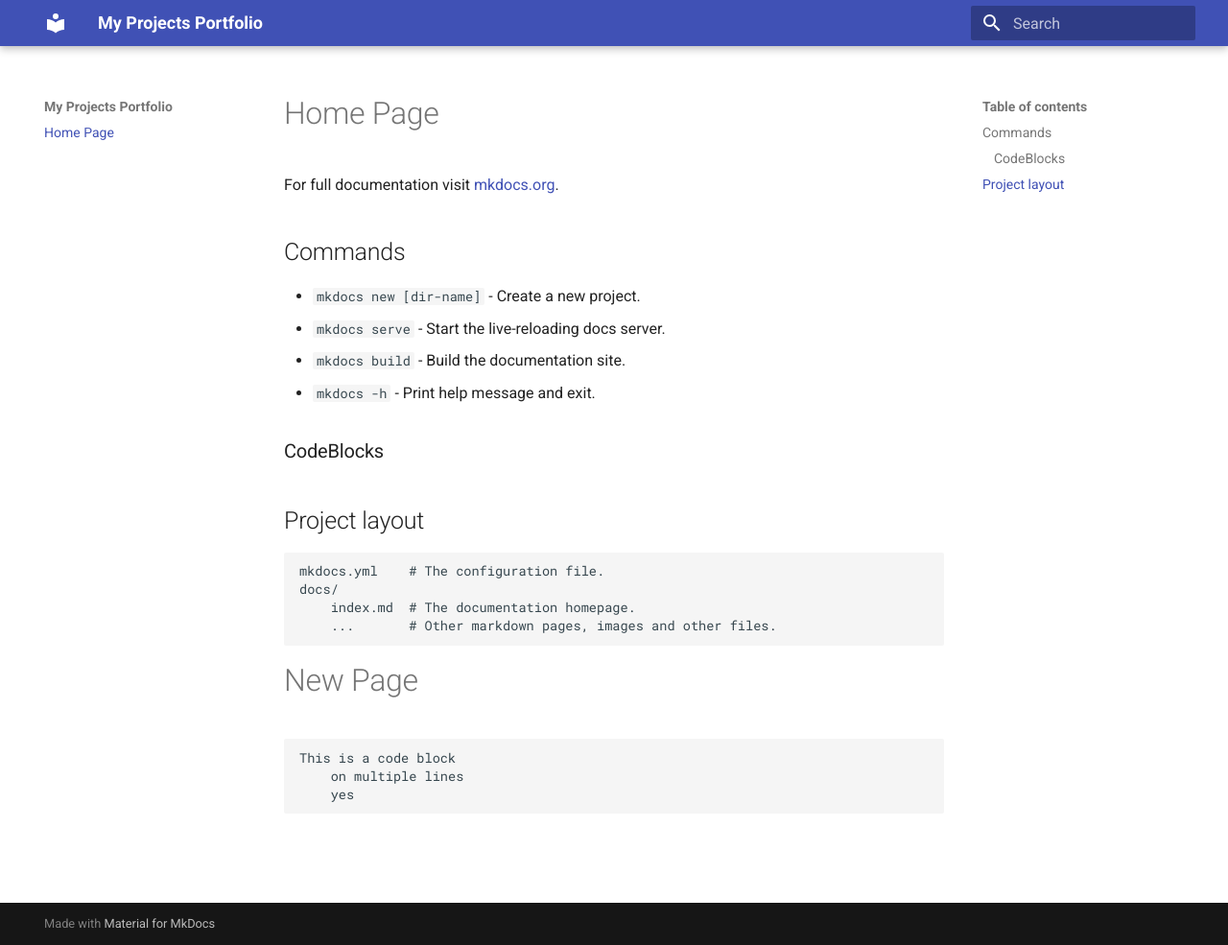
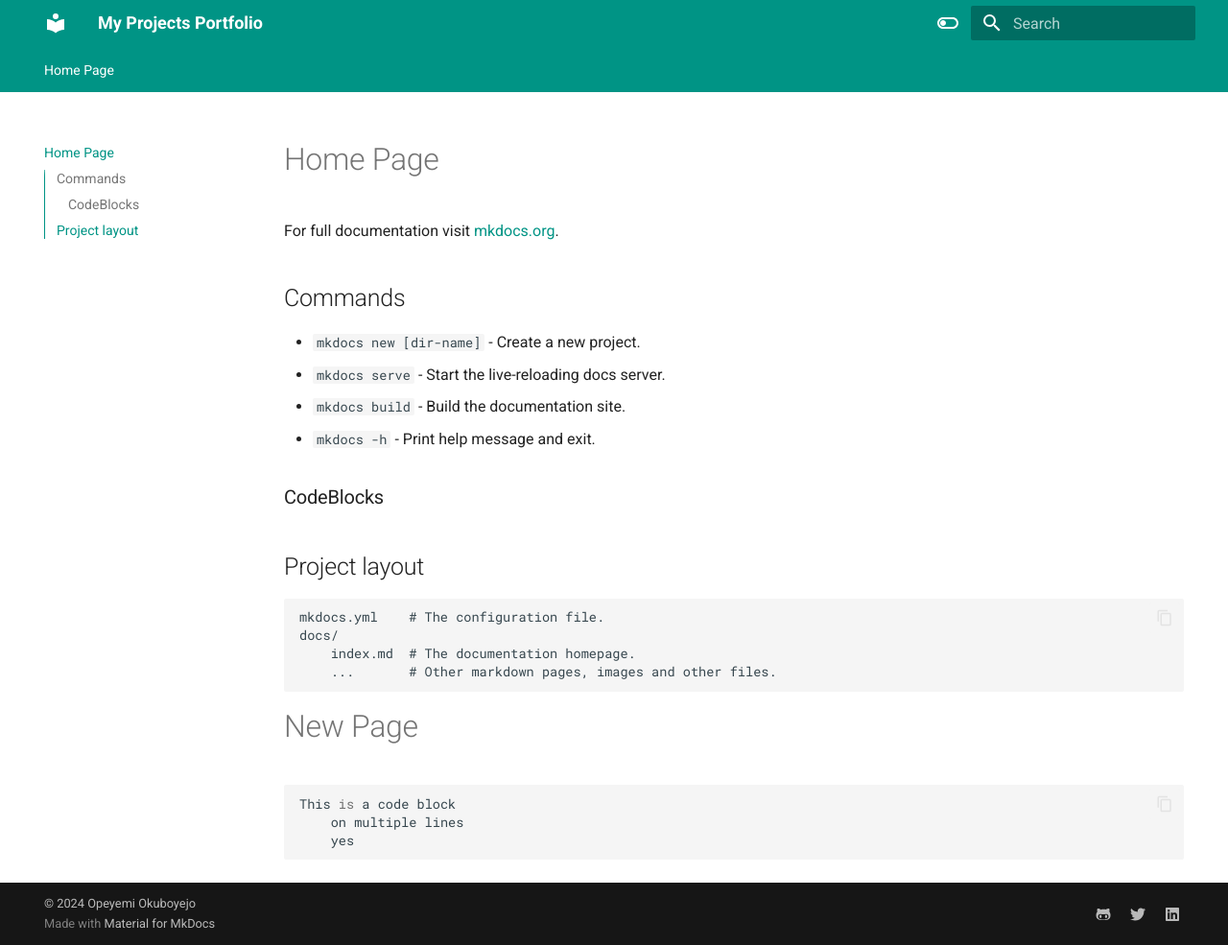
Before and after one commit to opeyemitechpro/my-projects, an MkDocs documentation site: the page built from docs/index.md, in a window 1280 px wide and 985 px high. Shown: the whole window at 96% size. Built offline with MkDocs 1.6.1 and Material for MkDocs 9.7.7, drawn with Linux system fonts in a browser that asks for light colours.

Commit message:
Update mkdocs.yml

```diff
--- a/mkdocs.yml
+++ b/mkdocs.yml
@@ -1,4 +1,62 @@
+
 site_name: My Projects Portfolio
-# site_url: https://mydomain.org/mysite
+site_url: https://opeyemitechpro.github.io/my-projects/
 theme:
   name: material
+  features:
+    - navigation.tabs
+    - navigation.sections
+    - toc.integrate
+    - navigation.top
+    - search.suggest
+    - search.highlight
+    - content.tabs.link
+    - content.code.annotation
+    - content.code.copy
+  language: en
+  palette:
+    - scheme: default
+      toggle:
+        icon: material/toggle-switch-off-outline
+        name: Switch to dark mode
+      primary: teal
+      accent: purple
+    - scheme: slate
+      toggle:
+        icon: material/toggle-switch
+        name: Switch to light mode
+      primary: teal
+      accent: lime
+
+plugins:
+  - social
+  - search
+
+extra:
+  social:
+    - icon: fontawesome/brands/github-alt
+      link: https://github.com/opeyemitechpro
+    - icon: fontawesome/brands/twitter
+      link: https://twitter.com/opeyemitechpro
+    - icon: fontawesome/brands/linkedin
+      link: https://www.linkedin.com/in/opeyemi-okuboyejo/
+
+markdown_extensions:
+  - pymdownx.highlight:
+      anchor_linenums: true
+  - pymdownx.inlinehilite
+  - pymdownx.snippets
+  - admonition
+  - pymdownx.arithmatex:
+      generic: true
+  - footnotes
+  - pymdownx.details
+  - pymdownx.superfences
+  - pymdownx.mark
+  - attr_list
+  - pymdownx.emoji:
+      emoji_index: !!python/name:materialx.emoji.twemoji
+      emoji_generator: !!python/name:materialx.emoji.to_svg
+
+copyright: |
+  &copy; 2024 <a href="https://opeyemitechpro.github.io"  target="_blank" rel="noopener">Opeyemi Okuboyejo</a>
```
